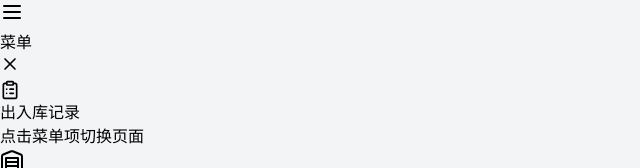
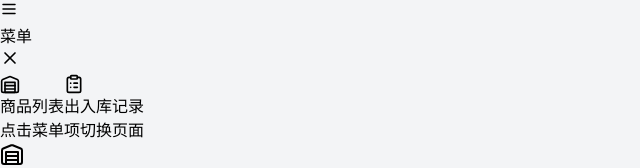
Before and after one commit to mnw01/inventory-app, a React (Vite) app: page / in a window 1280 px wide. Shown: the top 168 px of the page, without its empty margins (0-640 px from the left). Built offline with nearby package versions, Linux system fonts and the light colour scheme; no server answers.

Commit message:
fix: smaller menu button and add back navigation

```diff
--- a/src/components/Sidebar.tsx
+++ b/src/components/Sidebar.tsx
@@ -1,5 +1,5 @@
 import { useState } from 'react';
-import { ClipboardList, X, Menu } from 'lucide-react';
+import { ClipboardList, X, Menu, Warehouse } from 'lucide-react';
 
 interface SidebarProps {
     onNavigate: (page: 'inventory' | 'records') => void;
@@ -10,6 +10,12 @@ export function Sidebar({ onNavigate, currentPage }: SidebarProps) {
     const [isOpen, setIsOpen] = useState(false);
 
     const menuItems = [
+        {
+            id: 'inventory',
+            icon: Warehouse,
+            label: '商品列表',
+            page: 'inventory' as const,
+        },
         {
             id: 'records',
             icon: ClipboardList,
@@ -23,11 +29,11 @@ export function Sidebar({ onNavigate, currentPage }: SidebarProps) {
             {/* Toggle Button - Fixed on right side */}
             <button
                 onClick={() => setIsOpen(true)}
-                className={`fixed right-4 top-4 z-50 bg-indigo-600 text-white p-3 rounded-full shadow-lg hover:bg-indigo-700 transition-all duration-300 hover:scale-105 ${isOpen ? 'opacity-0 pointer-events-none' : 'opacity-100'
+                className={`fixed right-4 top-4 z-50 bg-indigo-600 text-white p-2 rounded-lg shadow-lg hover:bg-indigo-700 transition-all duration-300 hover:scale-105 ${isOpen ? 'opacity-0 pointer-events-none' : 'opacity-100'
                     }`}
                 title="打开菜单"
             >
-                <Menu size={24} />
+                <Menu size={18} />
             </button>
 
             {/* Overlay */}
@@ -63,14 +69,14 @@ export function Sidebar({ onNavigate, currentPage }: SidebarProps) {
                                 setIsOpen(false);
                             }}
                             className={`w-full flex items-center gap-3 px-4 py-3 rounded-xl transition-all duration-200 mb-2 ${currentPage === item.page
-                                    ? 'bg-indigo-50 text-indigo-600 shadow-sm'
-                                    : 'text-gray-600 hover:bg-gray-50 hover:text-indigo-600'
+                                ? 'bg-indigo-50 text-indigo-600 shadow-sm'
+                                : 'text-gray-600 hover:bg-gray-50 hover:text-indigo-600'
                                 }`}
                         >
                             <div
                                 className={`p-2 rounded-lg ${currentPage === item.page
-                                        ? 'bg-indigo-100'
-                                        : 'bg-gray-100 group-hover:bg-indigo-100'
+                                    ? 'bg-indigo-100'
+                                    : 'bg-gray-100 group-hover:bg-indigo-100'
                                     }`}
                             >
                                 <item.icon
```
